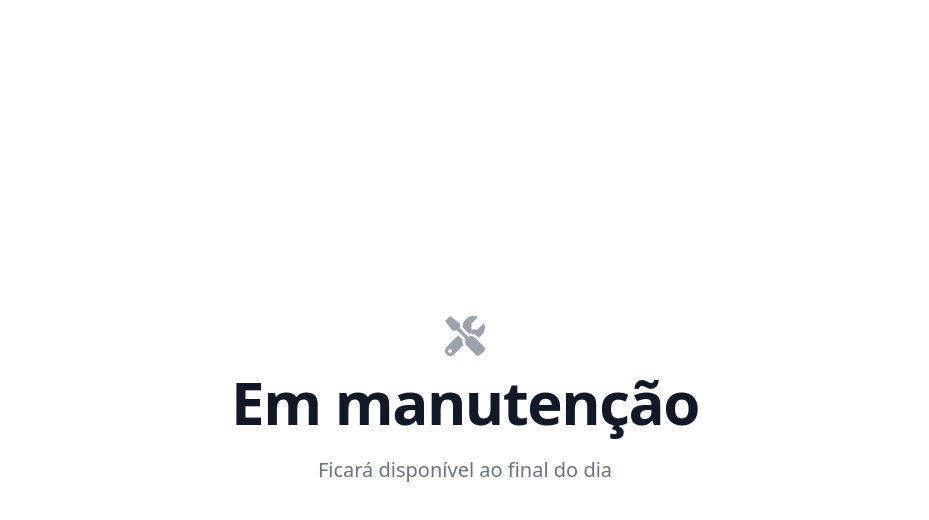
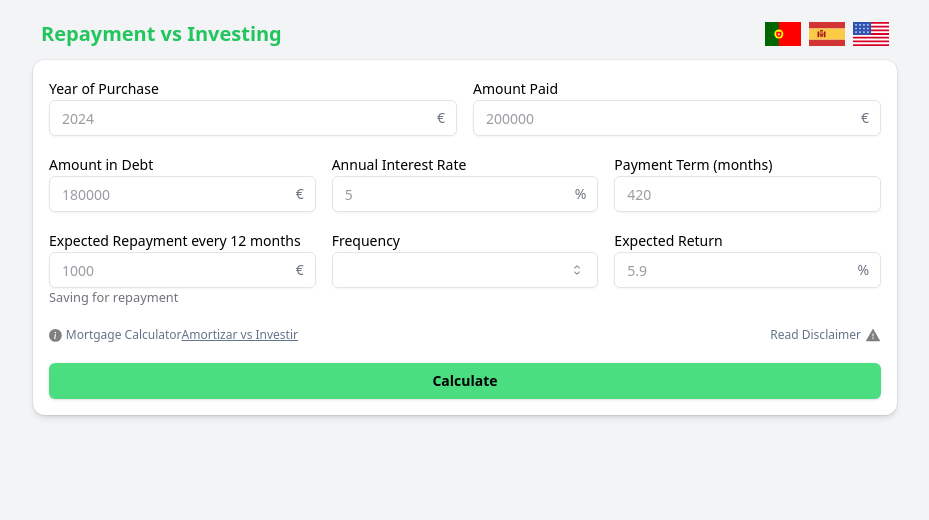
Before and after one commit to pedro-areal-torres/mortgage-repayment-calculator, a React (Vite) app: page / in a window 1280 px wide. Shown: the top 520 px of the page, without its empty margins (175-1104 px from the left). Built offline with nearby package versions, Linux system fonts and the light colour scheme; the HTML template or start-up script is replaced by a standard one.

Commit message:
chore: maintenance disabled

```diff
--- a/src/App.tsx
+++ b/src/App.tsx
@@ -13,7 +13,7 @@ function App() {
   const [calculation, setCalculationDetails] =
     React.useState<CalculationResult>();
 
-  const maintenance = true;
+  const maintenance = false;
 
   return (
     <>
```
